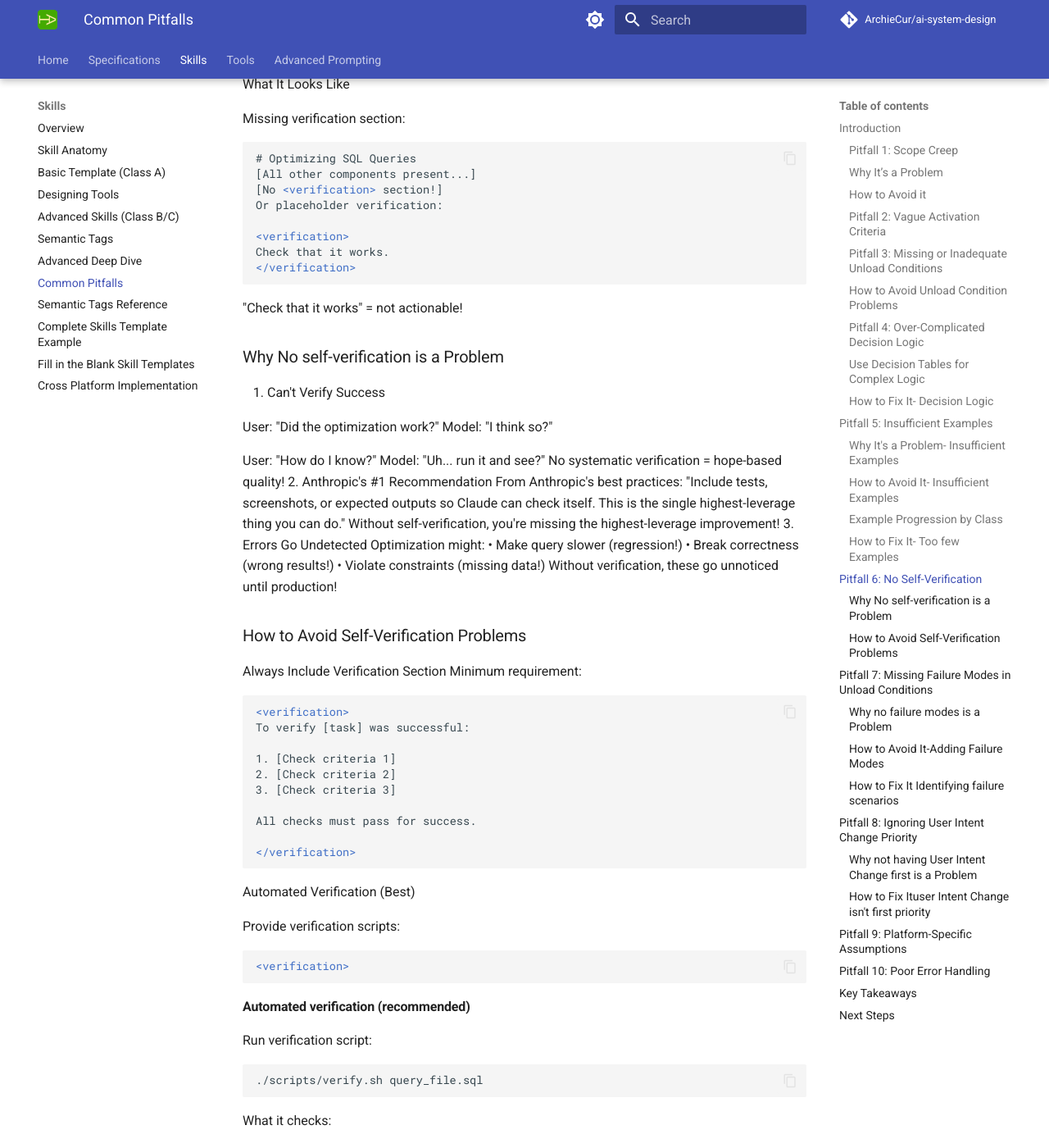
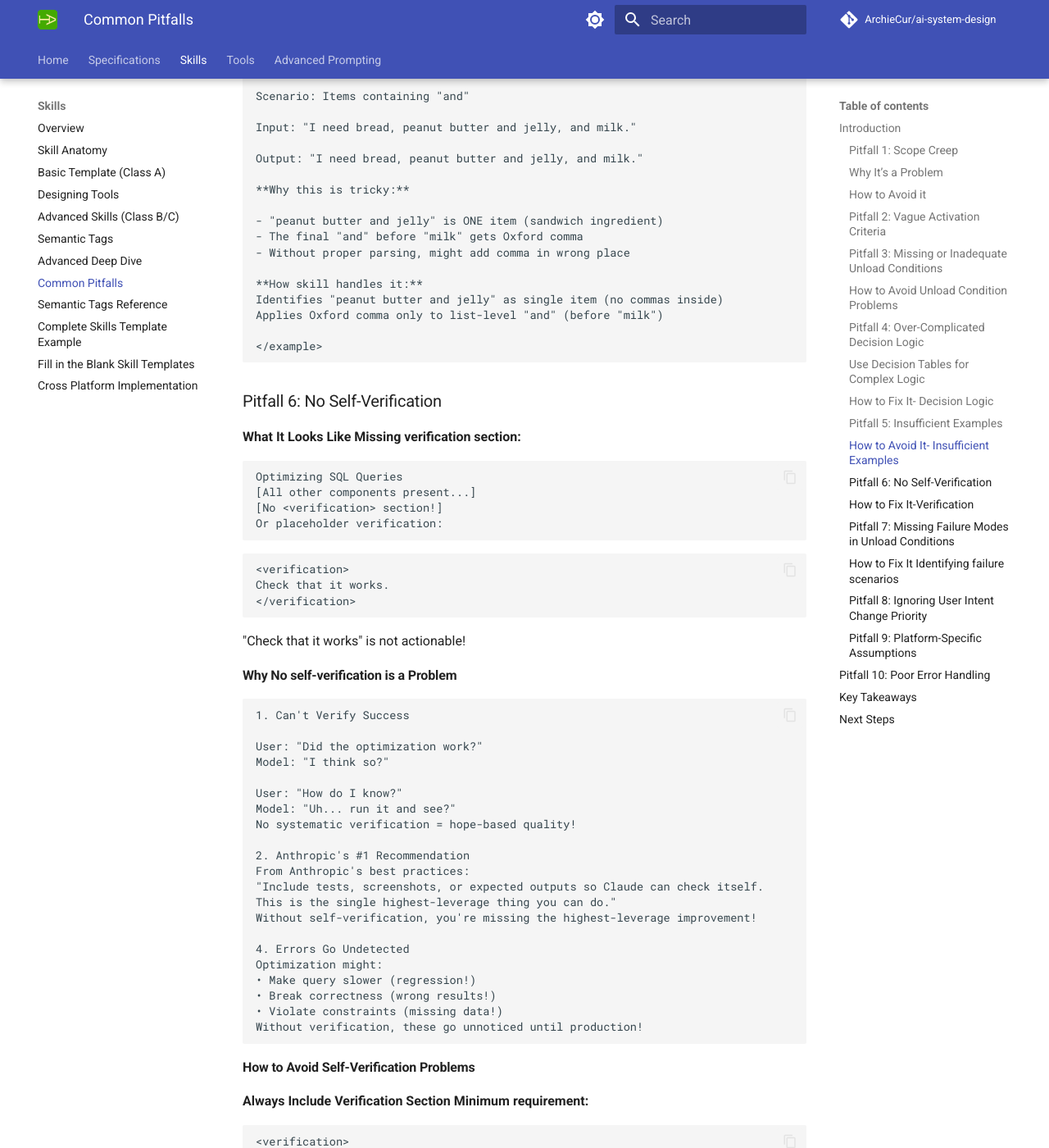
Before and after one commit to ArchieCur/ai-system-design, an MkDocs documentation site: the page built from docs/skills/Skills_1.6_Common_Pitfalls.md, in a window 1280 px wide and 1400 px high, scrolled down 15466 px. Shown: the whole window at 82% size. Built offline with MkDocs 1.6.1 and Material for MkDocs 9.7.7, drawn with Linux system fonts in a browser that asks for light colours; comment, search, counter and statistics services are not loaded; some of the changed text lies outside the part shown.

Commit message:
Update Skills_1.6_Common_Pitfalls.md

````diff
--- a/docs/skills/Skills_1.6_Common_Pitfalls.md
+++ b/docs/skills/Skills_1.6_Common_Pitfalls.md
@@ -1,8 +1,11 @@
 # Skills_1.6_Common_Pitfalls
+
+```text
 
 **For:** All skill creators
 **Prerequisites:** Sections 1.1-1.5 (foundation through components)
 **What you'll learn:** The most common mistakes in skill creation and how to avoid them
+```
 
 ## Introduction
 
@@ -640,6 +643,8 @@ Clear, testable, maintainable!
 
 **If your decision logic is too complex:**
 
+```text
+
 Step 1: Draw It Out
 Visualize the decision tree:
 Start
@@ -667,15 +672,15 @@ Check in priority order:
 3. Inefficient sort? (third most common)
 
 Take first match, skip rest.
-
+```
 **Sequential checks, not nested conditions!**
 
-## Pitfall 5: Insufficient Examples
-
-What It Looks Like
-Only one example:
-
-```xml
+### Pitfall 5: Insufficient Examples
+
+**What It Looks Like**
+**Only one example:**
+
+```text
 
 <example> (bad Example)
 
@@ -684,17 +689,20 @@ Output: "A, B, and C"
 
 </example>
 ```
-
 That's it!
 
-No examples for:
+**No examples for:**
+
+```text
 • 2-item lists
 • Items with commas inside them
 • Lists with "or" instead of "and"
 • Special cases
-
-### Why It's a Problem- Insufficient Examples
-
+```
+
+#### Why It's a Problem- Insufficient Examples
+
+```text
 1. Users Don't Understand Edge Cases
 With one example, users don't know:
 • What about 2-item lists? ("A and B")
@@ -711,21 +719,22 @@ Models might misapply skill to edge cases!
 
 3. No Verification Template
 How do users verify correctness without examples showing expected behavior?
+```
 
 ### How to Avoid It- Insufficient Examples
 
 **The 3-Example Minimum**
 Every skill needs at least 3 examples:
 
+```text
 1. Simple case (happy path)
 2. Common variation (typical real-world scenario)
 3. Edge case (challenging situation)
 
 The 3-Minimum Example:
 
-```xml
-
 <example>
+
 **Example 1: Basic list (3+ items)**
 Input: "I like apples, oranges and bananas."
 
@@ -741,7 +750,6 @@ Output: "I like apples and oranges."
 Change: None (two items don't need Oxford comma)
 
 **Example 3: Items with internal commas**
-
 Input: "I invited my parents, Kris and Sam."
 
 Output: "I invited my parents, Kris, and Sam."
@@ -751,39 +759,45 @@ Change: Added comma before "and" to avoid ambiguity
 Clarification: Without Oxford comma, unclear if parents ARE Kris and Sam
 </example>
 ```
-
 Covers simple, common, and edge cases!
 
-### Example Progression by Class
-
-Class A: 2-3 examples (simple cases)
-Class B: 3-5 examples (multiple scenarios)
-Class C: 5-10+ examples (comprehensive coverage including:)
+#### Example Progression by Class
+
+**Class A:** 2-3 examples (simple cases)
+**Class B:** 3-5 examples (multiple scenarios)
+**Class C:** 5-10+ examples (comprehensive coverage including:)
+
+```text
 • Before/after transformations
 • Multiple real-world scenarios
 • Edge cases and exceptions
 • Production contexts with verification
-
-Show What NOT to Do**
-
-```xml
+```
+
+#### Show What NOT to Do
+
+```text
 
 Combine <example> with <bad_pattern>:
 
 <bad_pattern>
 Treating 2-item lists like 3+ item lists
 <example>
+```
 **Wrong:**
+```text
+
 Input: "I like apples and oranges."
 
 Output: "I like apples, and oranges." ← Incorrect comma!
-
+```
 **Right:**
+```text
 Input: "I like apples and oranges."
 
 Output: "I like apples and oranges." ← No comma for 2 items
 
-**Why this matters:**
+Why this matters:
 
 Two-item lists with Oxford comma look awkward and violate standard grammar.
 </example>
@@ -791,9 +805,11 @@ Two-item lists with Oxford comma look awkward and violate standard grammar.
 </bad_pattern>
 ```
 
-### How to Fix It- Too few Examples
+#### How to Fix It- Too few Examples
 
 **If your skill has too few examples:
+
+```text
 
 Step 1: Identify Scenarios
 List all the scenarios your skill handles:
@@ -813,11 +829,11 @@ For each example, explain:
 • What makes this case special
 • Why the skill handles it this way
 • What would go wrong without proper handling
-
-```xml
+```
+
+```text
 
 <example>
-```
 
 Scenario: Items containing "and"
 
@@ -835,31 +851,33 @@ Output: "I need bread, peanut butter and jelly, and milk."
 Identifies "peanut butter and jelly" as single item (no commas inside)
 Applies Oxford comma only to list-level "and" (before "milk")
 
-```xml
 </example>
 ```
 
-## Pitfall 6: No Self-Verification
-
-What It Looks Like
-
-Missing verification section:
-
-```xml
-
-# Optimizing SQL Queries
+### Pitfall 6: No Self-Verification
+
+**What It Looks Like**
+**Missing verification section:**
+
+```text
+
+Optimizing SQL Queries
 [All other components present...]
 [No <verification> section!]
 Or placeholder verification:
+```
+
+```text
 
 <verification>
 Check that it works.
 </verification>
 ```
-
-"Check that it works" = not actionable!
-
-### Why No self-verification is a Problem
+"Check that it works" is not actionable!
+
+#### Why No self-verification is a Problem
+
+```text
 
 1. Can't Verify Success
 
@@ -869,23 +887,27 @@ Model: "I think so?"
 User: "How do I know?"
 Model: "Uh... run it and see?"
 No systematic verification = hope-based quality!
+
 2. Anthropic's #1 Recommendation
 From Anthropic's best practices:
-"Include tests, screenshots, or expected outputs so Claude can check itself. This is the single highest-leverage thing you can do."
+"Include tests, screenshots, or expected outputs so Claude can check itself.
+This is the single highest-leverage thing you can do."
 Without self-verification, you're missing the highest-leverage improvement!
-3. Errors Go Undetected
+
+4. Errors Go Undetected
 Optimization might:
 • Make query slower (regression!)
 • Break correctness (wrong results!)
 • Violate constraints (missing data!)
 Without verification, these go unnoticed until production!
-
-### How to Avoid Self-Verification Problems
-
-Always Include Verification Section
-Minimum requirement:
-
-```xml
+```
+
+#### How to Avoid Self-Verification Problems
+
+**Always Include Verification Section**
+**Minimum requirement:**
+
+```text
 
 <verification>
 To verify [task] was successful:
@@ -899,23 +921,21 @@ All checks must pass for success.
 </verification>
 ```
 
-Automated Verification (Best)
-
-Provide verification scripts:
-
-```xml
+#### Automated Verification (Best)
+
+**Provide verification scripts:**
+
+```text
 
 <verification>
-```
-
-#### Automated verification (recommended)
+
+Automated verification (recommended)
 
 Run verification script:
 
-```bash
+bash
 
 ./scripts/verify.sh query_file.sql
-```
 
 What it checks:
 
@@ -933,76 +953,72 @@ What it checks:
 
 If script unavailable, use manual verification below: [Manual procedures provided]
 
-```xml
-
 </verification>
 ```
-
 **Script location:** `scripts/verify.sh` (included in skill)
 
 #### **Manual Verification Checklist**
 
 **When scripts aren't available:**
 
-```xml
+```text
 
 <verification>
 
-**Manual verification steps:**
-
-**Step 1: Performance Check**
+Manual verification steps:
+
+Step 1: Performance Check
 
 □ Run EXPLAIN ANALYZE on optimized query
 □ Compare execution time to baseline
 □ Confirm >50% improvement
 
-**Step 2: Correctness Check**
+Step 2: Correctness Check
 
 □ Verify result row count matches baseline
 □ Spot-check 10 random rows (values identical)
 □ Run aggregation checks (SUM, COUNT match)
 
-**Step 3: Side Effects Check**
+Step 3: Side Effects Check
 
 □ Test related queries (ensure no slowdowns)
 □ Check INSERT/UPDATE performance (<30% slower acceptable)
 □ Verify no queries timing out
 
-**Step 4: Production Readiness**
+Step 4: Production Readiness
 
 □ Test with production data volume
 □ Verify under realistic load
 □ Check error logs (no new errors)
 All steps must pass for verification to succeed.
-```
 
 </verification>
+```
 
 #### Expected Output Method
 
-For transformations/formatting:
-
-```xml
+**For transformations/formatting:**
+
+```text
 
 <verification>
-```
-
-**Self-verification using expected outputs:**
+
+Self-verification using expected outputs:
 Run through test cases:
 
-Test Case 1:**
+Test Case 1:
 
 Input: "A, B and C"
 Expected: "A, B, and C"
 Check: Comma appears before "and" ✓
 
-Test Case 2:**
+Test Case 2:
 
 Input: "A and B"
 Expected: "A and B"
 Check: No comma added (only 2 items) ✓
 
-Test Case 3:**
+Test Case 3:
 
 Input: "I invited my parents, Kris and Sam."
 Expected: "I invited my parents, Kris, and Sam."
@@ -1015,14 +1031,13 @@ All test cases must pass.
 
 ### How to Fix It-Verification
 
-If your skill lacks verification:
+**If your skill lacks verification:**
+
+```text
 
 Step 1: Identify Success Criteria
 
-```xml
-
 From <success_criteria>, what needs verification?
-
 
 Identifying Needed Verification Example:
 
@@ -1057,13 +1072,12 @@ If Class C skill, include verification scripts:
 Link from verification section!
 ```
 
-## Pitfall 7: Missing Failure Modes in Unload Conditions
-
-What It Looks Like-No failure modes
-
-Only success-path unload conditions, no failure modes:
-
-```xml
+### Pitfall 7: Missing Failure Modes in Unload Conditions
+
+**What It Looks Like-No failure modes**
+**Only success-path unload conditions, no failure modes:**
+
+```text
 
 <unload_condition>
 
@@ -1074,7 +1088,6 @@ Stop when:
 
 </unload_condition>
 ```
-
 No failure modes defined!
 
 What if?
@@ -1082,38 +1095,43 @@ What if?
 • Required resources unavailable?
 • After 5 attempts, still no success?
 
-### Why no failure modes is a Problem
+#### Why no failure modes is a Problem
+
+```text
 
 1. Infinite Loops
 2. Without failure modes:
 
 User: "Optimize this query"
+
 Skill tries:
-
 • Attempt 1: Add index → No improvement
 • Attempt 2: Different index → No improvement
 • Attempt 3: Rewrite query → No improvement
 • Attempt 4: Try another approach → No improvement
 • Attempt 5-100: Keep trying forever...
 Never stops trying because no failure condition defined!
+
 2. No Graceful Degradation
 When things go wrong:
 • Can't access database → Skill keeps trying
 • Missing permissions → Skill keeps requesting
 • Impossible task → Skill never admits defeat
 No exit = user stuck in loop!
+
 3. No Escalation Path
 Complex problems might need:
 • Human expert (DBA)
 • Different approach entirely
 • Acknowledgment that skill can't solve this
 Without failure modes, no path to escalate!
-
-### How to Avoid It-Adding Failure Modes
-
-Include Failure Mode Section
-
-```xml
+```
+
+#### How to Avoid It-Adding Failure Modes
+
+**Include Failure Mode Section**
+
+```text
 
 <unload_condition>
 
@@ -1140,24 +1158,34 @@ Stop using this skill when:
 </unload_condition>
 ```
 
-Define "Insufficient Progress"
+#### Define "Insufficient Progress"
+
 **Be specific about what "failure" means:**
 
 **Vague:**
+
+```text
 
 Failure Mode:
 If it's not working → Stop
+```
 
 **Specific:**
+
+```text
+
 Failure Mode:
 
 1. After 3 optimization attempts with <20% improvement → Escalate to DBA
 2. After 5 verification failures → Rollback changes, review with user
 3. If EXPLAIN shows worse performance than baseline → Immediate rollback
-
-Provide Escalation Paths
+```
+
+#### Provide Escalation Paths
 
 When skill can't solve the problem:
+
+```text
 
 Failure Mode:
 After 3 attempts with insufficient improvement:
@@ -1166,11 +1194,14 @@ After 3 attempts with insufficient improvement:
 → Provide context: "Attempted index optimization, query rewrite, join tuning—
 all showed <20% improvement. This may require system-level changes."
 → Deactivate skill
+```
 Graceful exit with helpful context!
 
 ### How to Fix It Identifying failure scenarios
 
-If your unload conditions lack failure modes:
+**If your unload conditions lack failure modes:**
+
+```text
 
 Step 1: Identify Failure Scenarios
 What could go wrong?
@@ -1189,7 +1220,6 @@ For each failure scenario:
 • When is task impossible vs. just difficult?
 
 Faulure Scenario Example:
-
 Thresholds:
 
 - Max 3 optimization attempts
@@ -1198,8 +1228,6 @@ Thresholds:
 - Impossible = Query already optimal (baseline <100ms)
 
 Step 3: Add to Unload Conditions
-
-```xml
 
 <unload_condition>
 **Failure Mode:**
@@ -1217,16 +1245,16 @@ Step 3: Add to Unload Conditions
 → Notify: "Optimization requires INDEX creation permission"
 → Suggest: "Request permission from DBA or provide query for DBA to optimize"
 → Deactivate skill
-```
 
 </unload_condition>
-
-## Pitfall 8: Ignoring User Intent Change Priority
-
-What It Looks Like
-User Intent Change buried in middle:
-
-```xml
+```
+
+### Pitfall 8: Ignoring User Intent Change Priority
+
+**What It Looks Like**
+**User Intent Change buried in middle:**
+
+```text
 
 <unload_condition>
 Stop when:
@@ -1244,14 +1272,14 @@ Stop when:
 
 </unload_condition>
 ```
-
 User Intent Change is item #3, not #1!
 
-### Why not having User Intent Change first is a Problem
-
-Critical: This Is Our Non-Negotiable Priority!
-
+#### Why not having User Intent Change first is a Problem
+
+**Critical: This Is Our Non-Negotiable Priority!**
 User Intent Change MUST be checked FIRST, before task completion!
+
+```text
 
 Why Scenario:
 
@@ -1262,14 +1290,16 @@ Why Scenario:
 5. Skill continues optimizing while user wants Python help!
 6. Attentional residue degrades Python task performance
 
-If User Intent Change was first: 4. Skill checks: "User Intent Change?" → Yes! ("Actually, never mind") 5. Skill IMMEDIATELY deactivates 6. Python help proceeds without SQL context interference
-
-How to Avoid It
-ALWAYS Put User Intent Change First
-
+If User Intent Change was first: 4. Skill checks: "User Intent Change?" → Yes! ("Actually, never mind")
+5. Skill IMMEDIATELY deactivates 6. Python help proceeds without SQL context interference
+```
+
+#### How to Avoid It
+
+**ALWAYS Put User Intent Change First**
 Mandatory structure:
 
-```xml
+```text
 
 <unload_condition>
 Stop using this skill when:
@@ -1291,12 +1321,9 @@ Stop using this skill when:
 
 </unload_condition>
 ```
-
 This prevents attentional residue!
 
 Emphasize in Critical Section Too
-
-```xml
 
 <critical>
 
@@ -1310,18 +1337,17 @@ before domain switches, before anything else.
 
 </critical>
 ```
-
 Double emphasis ensures it's not missed!
 
-### How to Fix Ituser Intent Change isn't first priority
-
-If User Intent Change isn't first priority:
+#### How to Fix User Intent Change isn't first priority
+
+**If User Intent Change isn't first priority:**
+
+```text
 
 Step 1: Reorder Unload Conditions
 Move User Intent Change to top:
 
-```xml
-
 <unload_condition>
 
 Stop using this skill when:
@@ -1341,15 +1367,13 @@ Stop using this skill when:
 [Stop signals...]
 
 </unload_condition>
-```
+
 
 Step 2: Add Emphasis
 **User Intent Change (CHECK FIRST):**
 Make it unmissable!
 
 Step 3: Cross-Reference
-
-```xml
 
 <critical>
 
@@ -1361,7 +1385,7 @@ This is Priority #1—check BEFORE task completion!
 </critical>
 ```
 
-## Pitfall 9: Platform-Specific Assumptions
+### Pitfall 9: Platform-Specific Assumptions
 
 What It Looks Like
 **Assumes specific platform:**
````
